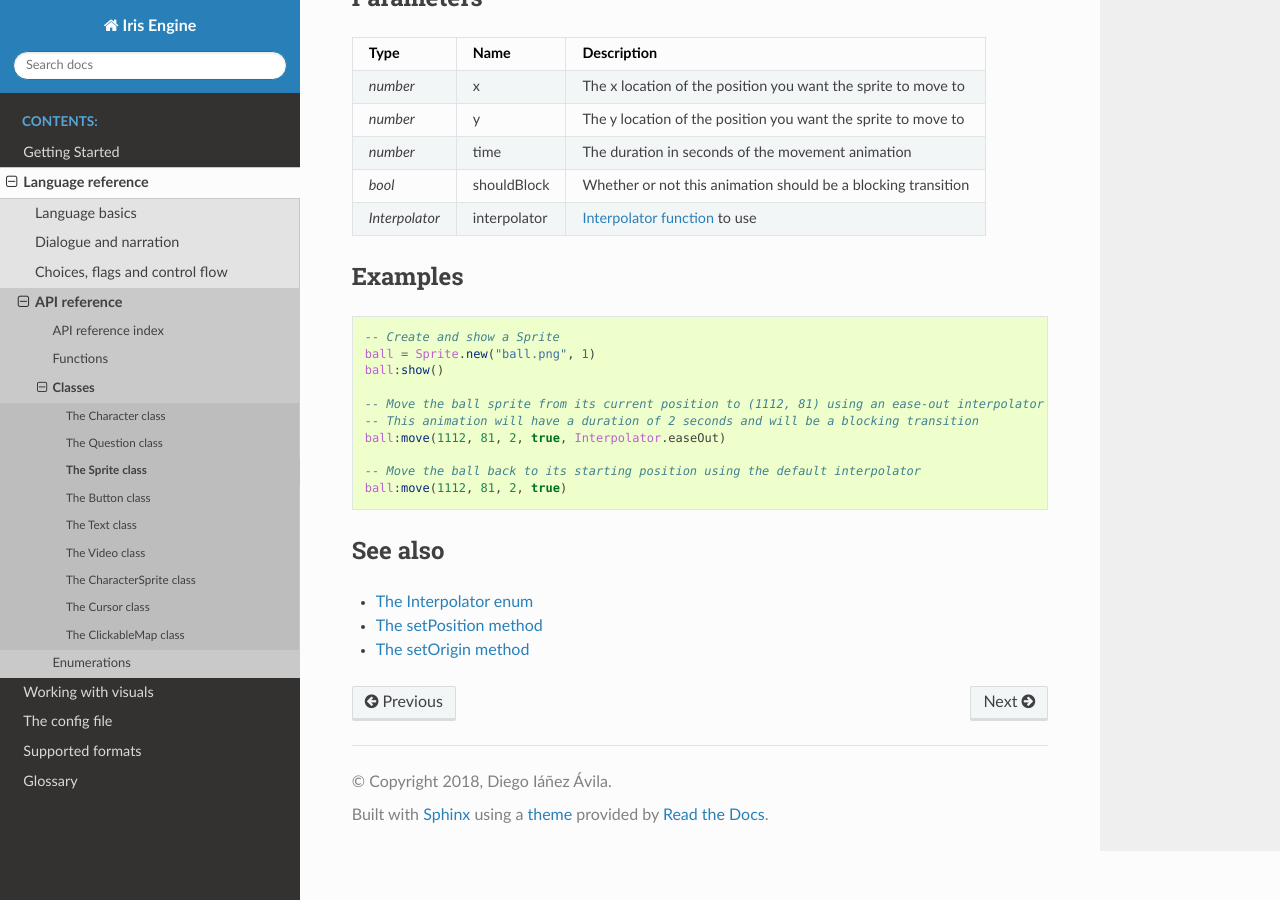
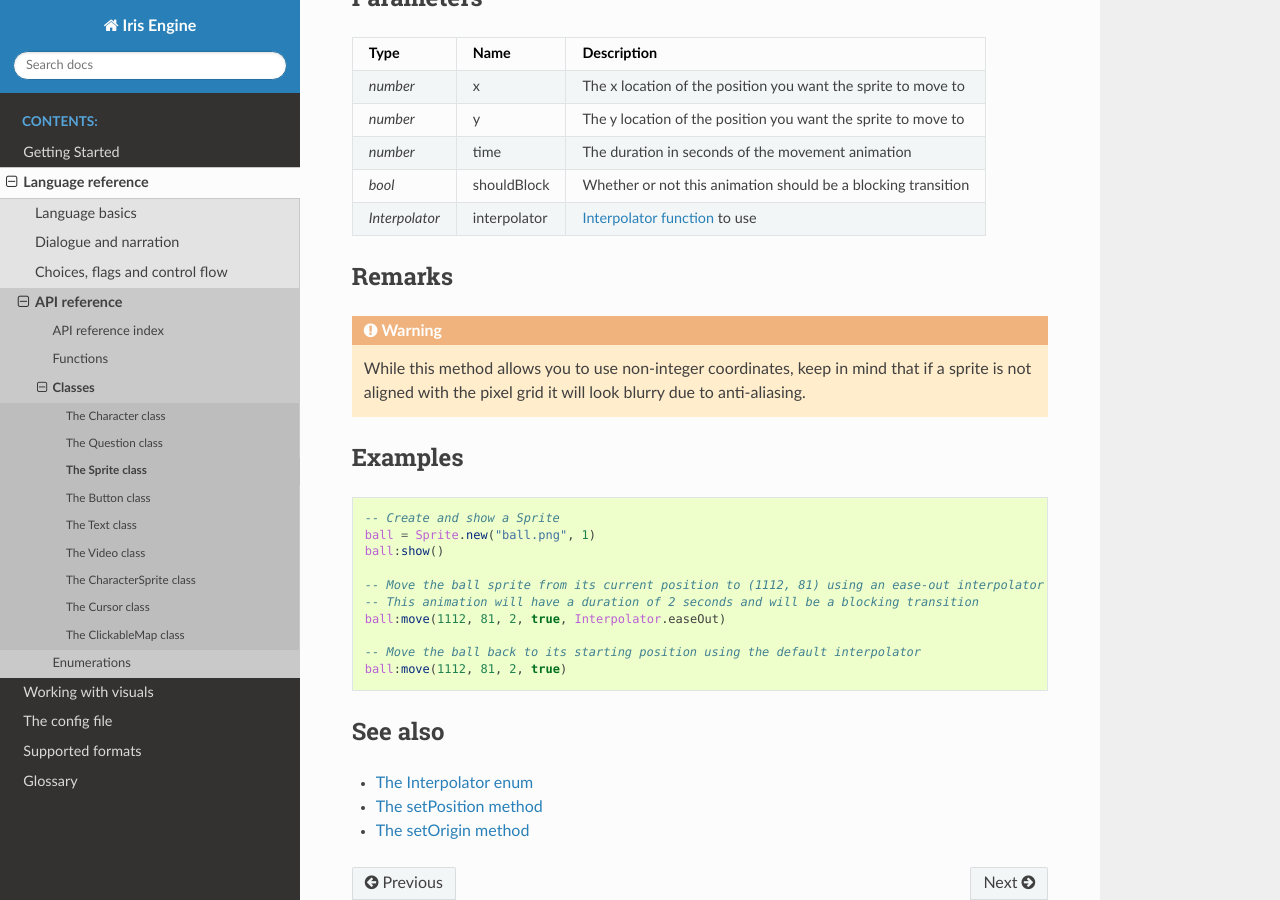
Before and after one commit to diegodan1893/Iris-Engine, a Sphinx documentation site: the page built from docs/en/source/language/api/classes/sprite/move.rst, in a window 1280 px wide and 900 px high, scrolled down 515 px. Built offline with Sphinx 7.4.7 and the Read the Docs theme 2.0.0, drawn with Linux system fonts in a browser that asks for light colours.

Commit message:
Add warnings in documentation about non-integer coordinates

```diff
--- a/docs/en/source/language/api/classes/characterSprite/move.rst
+++ b/docs/en/source/language/api/classes/characterSprite/move.rst
@@ -55,6 +55,10 @@ the bottom of the screen. Additionally:
 * ``Position.center`` will center the sprite horizontally
 * ``Position.right`` will align the right side of the character sprite with the right side of the screen
 
+.. warning::
+    While this method allows you to use non-integer coordinates, keep in mind that if
+    a sprite is not aligned with the pixel grid it will look blurry due to anti-aliasing.
+
 
 Examples
 ^^^^^^^^
--- a/docs/en/source/language/api/classes/characterSprite/moveX.rst
+++ b/docs/en/source/language/api/classes/characterSprite/moveX.rst
@@ -39,6 +39,10 @@ The exact pixel of the image that lands in the provided position is called the
 **origin**. The origin of character sprites is located at the bottom center of the
 sprite.
 
+.. warning::
+    While this method allows you to use non-integer coordinates, keep in mind that if
+    a sprite is not aligned with the pixel grid it will look blurry due to anti-aliasing.
+
 
 Examples
 ^^^^^^^^
--- a/docs/en/source/language/api/classes/characterSprite/setPosition.rst
+++ b/docs/en/source/language/api/classes/characterSprite/setPosition.rst
@@ -37,6 +37,10 @@ the bottom of the screen. Additionally:
 * ``Position.center`` will center the sprite horizontally
 * ``Position.right`` will align the right side of the character sprite with the right side of the screen
 
+.. warning::
+	While this method allows you to use non-integer coordinates, keep in mind that if
+	a sprite is not aligned with the pixel grid it will look blurry due to anti-aliasing.
+
 
 Examples
 ^^^^^^^^
--- a/docs/en/source/language/api/classes/characterSprite/setX.rst
+++ b/docs/en/source/language/api/classes/characterSprite/setX.rst
@@ -27,6 +27,10 @@ The exact pixel of the image that lands in the provided position is called the
 **origin**. The origin of character sprites is located at the bottom center of the
 sprite.
 
+.. warning::
+	While this method allows you to use non-integer coordinates, keep in mind that if
+	a sprite is not aligned with the pixel grid it will look blurry due to anti-aliasing.
+
 
 Examples
 ^^^^^^^^
--- a/docs/en/source/language/api/classes/sprite/move.rst
+++ b/docs/en/source/language/api/classes/sprite/move.rst
@@ -33,6 +33,14 @@ Parameters
 +----------------+--------------+---------------------------------------------------------------+
 
 
+Remarks
+^^^^^^^
+
+.. warning::
+    While this method allows you to use non-integer coordinates, keep in mind that if
+    a sprite is not aligned with the pixel grid it will look blurry due to anti-aliasing.
+
+
 Examples
 ^^^^^^^^
 
--- a/docs/en/source/language/api/classes/sprite/setPosition.rst
+++ b/docs/en/source/language/api/classes/sprite/setPosition.rst
@@ -26,6 +26,10 @@ The exact pixel of the image that lands in the provided position is called the
 **origin**. You can change the origin of a sprite with
 :doc:`the setOrigin method<setOrigin>`.
 
+.. warning::
+	While this method allows you to use non-integer coordinates, keep in mind that if
+	a sprite is not aligned with the pixel grid it will look blurry due to anti-aliasing.
+
 
 Examples
 ^^^^^^^^
```
